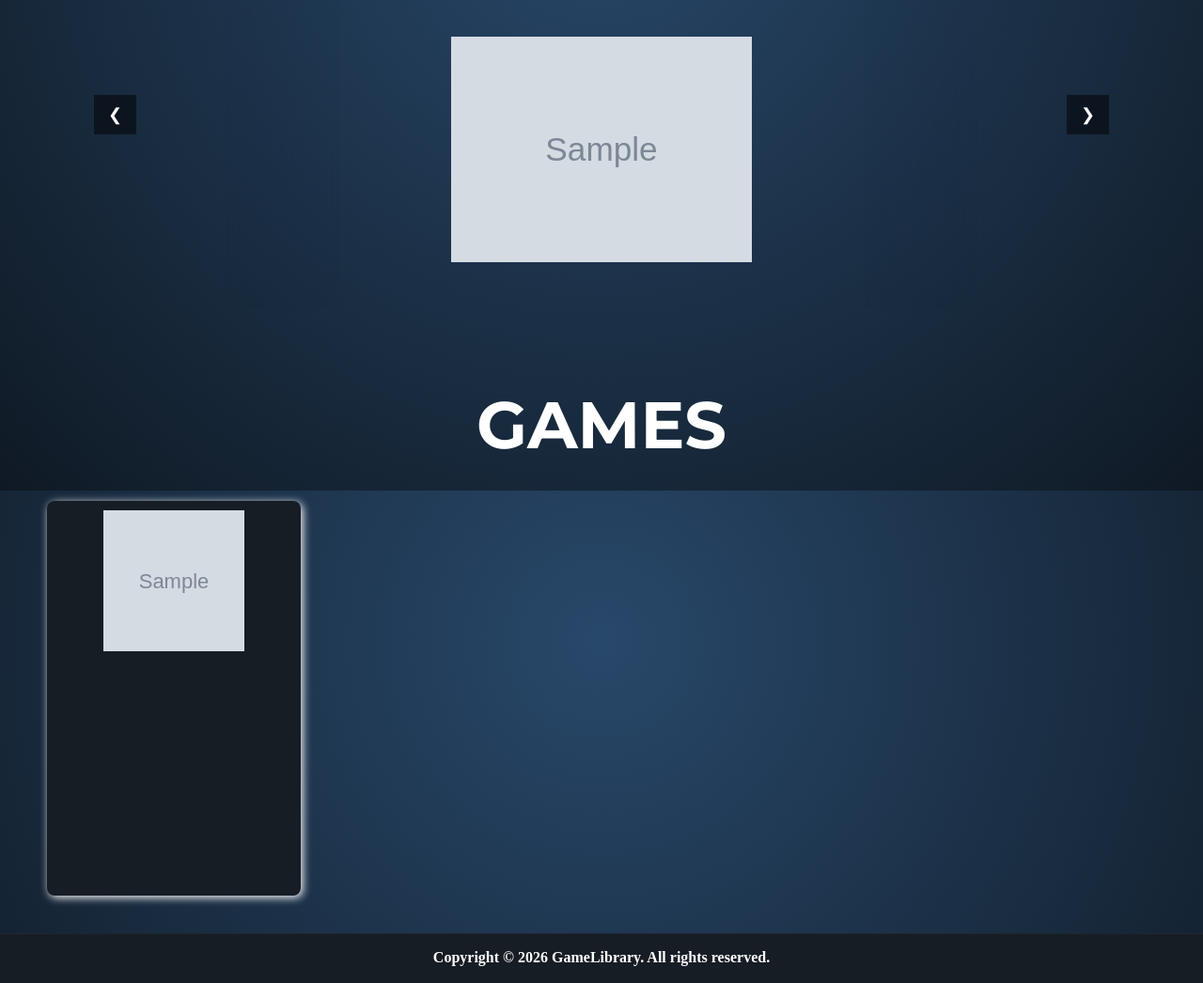
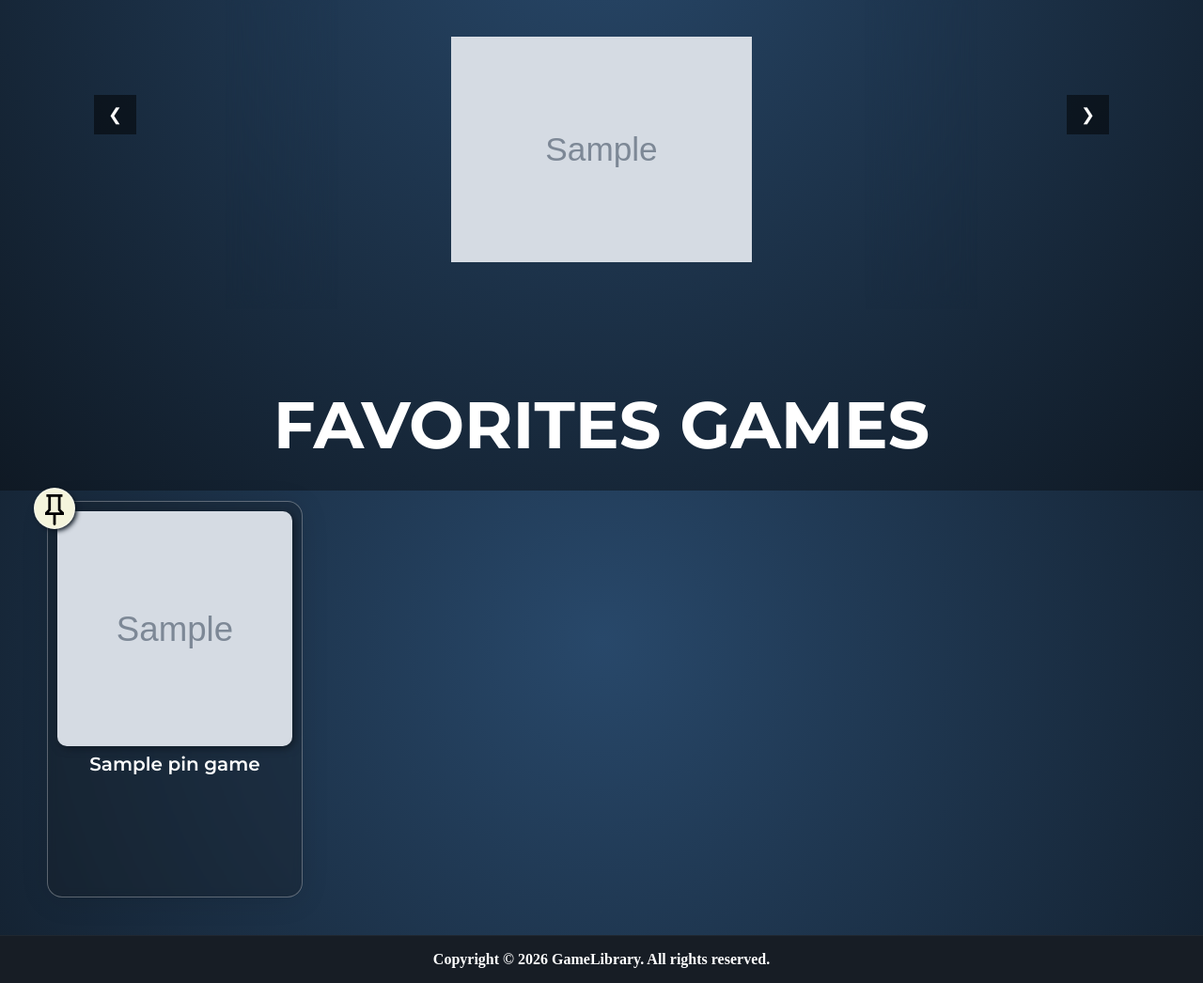
Before and after one commit to maferrier07/ProjetWeb_GameLibrairy, a Node project: template views/index.hbs in a window 1280 px wide. Shown: the part 278-1324 px from the top of the page at 94% size. Run offline with Node 20 templates, Linux system fonts and the light colour scheme; the template is opened without the code that fills it: most values are stand-ins (such as "Sample title", 1, 10 or a date in 2020); grey boxes marked "Sample" are stand-in pictures; some web fonts are replaced.

Commit message:
modify style for pin

```diff
--- a/public/css/global.css
+++ b/public/css/global.css
@@ -232,6 +232,19 @@ h2 {
     /*gap: 80px;*/
 }
 
+.pin {
+    z-index: 100;
+    position: absolute;
+    top: -15px;
+    left: -15px;
+    min-width: 40px;
+    height: 40px;
+    background-color: beige;
+    border: 2px solid rgba(255, 255, 255, 0.3);
+    border-radius: 50px;
+    box-shadow: 2px 2px 5px rgb(15, 25, 36);
+}
+
 .pinCard {
     margin-right: 50px;
     margin-left: 50px;
@@ -239,11 +252,33 @@ h2 {
     padding: 10px;
     width: 250px;
     height: 400px;
-    background-color: rgb(23, 29, 37);
-    box-shadow: 2px 2px 10px #fff;
-    border-radius: 8px;
+    background: rgba(23, 29, 37, 0.308);
+    border-radius: 16px;
+    box-shadow: 0 4px 30px rgba(0, 0, 0, 0.1);
+    backdrop-filter: blur(5px);
+    -webkit-backdrop-filter: blur(5px);
+    border: 1px solid rgba(255, 255, 255, 0.3);
     display: flex;
     justify-content: center;
+}
+
+.pinGameInfo {
+    display: flex;
+    align-items: center;
+    flex-direction: column;
+    gap: 7px;
+}
+
+.pinGameTitle {
+    font-family: 'Montserrat', sans-serif;
+    text-align: center;
+    font-size: 20px;
+    font-weight: 600;
+}
+
+.pinGameInfo img {
+    border-radius: 10px;
+    filter: drop-shadow(2px 2px 5px rgb(15, 25, 36));
 }
 
 /* FOOTER */
--- a/views/index.hbs
+++ b/views/index.hbs
@@ -15,18 +15,19 @@
     <button class="next">&#10095;</button>
 </div>
 
-<h1 class="title">GAMES</h1>
+<h1 class="title">FAVORITES GAMES</h1>
 
 <br>
 
 <div class="pinCards">
     {{#each PinGame}}
-        <div class="pinCard">
-            <a class="slideImgContainer" href="/games/{{this.id}}">
-                <img class="gamesPing" src="{{this.image}}" alt="{{this.name}}" width="150" height="150"/>
-                <p class="gameTitle">{{this.name}}</p>
-            </a>
-        </div>
+        <a class="pinCard" href="/games/{{this.id}}">
+            <div class="pin"><svg xmlns="http://www.w3.org/2000/svg" viewBox="0 0 40 40" height="40px" width="40px" fill="#000000"><path d="M26.5,20.89L30,24.14v2.78H21.39V36.94L20,38.33l-1.39-1.39V26.92H10V24.14l3.33-3.25V7.78H11.39V5H28.44V7.78H26.5V20.89ZM13.83,24.14H26l-2.28-2.17V7.78H16.11V21.97l-2.28,2.17Zm6.08,0Z"/></svg></div>
+            <div class="pinGameInfo">
+                <img class="gamesPing" src="{{this.image}}" alt="{{this.name}}" width="250" height="250"/>
+                <h2 class="pinGameTitle">{{this.name}}</h2>
+            </div>
+        </a>
     {{/each}}
 </div>
 
```
